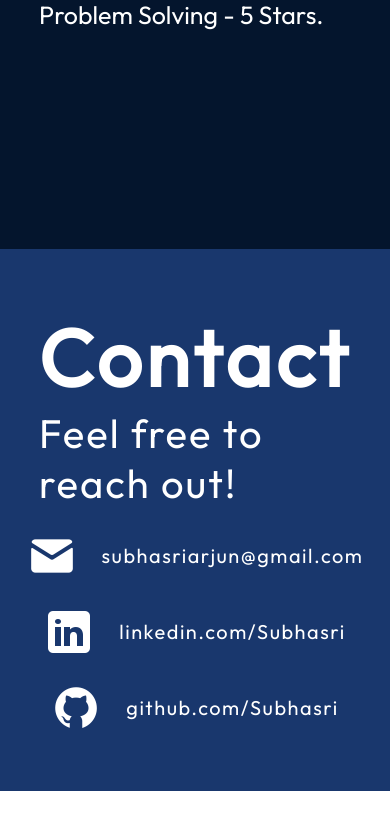
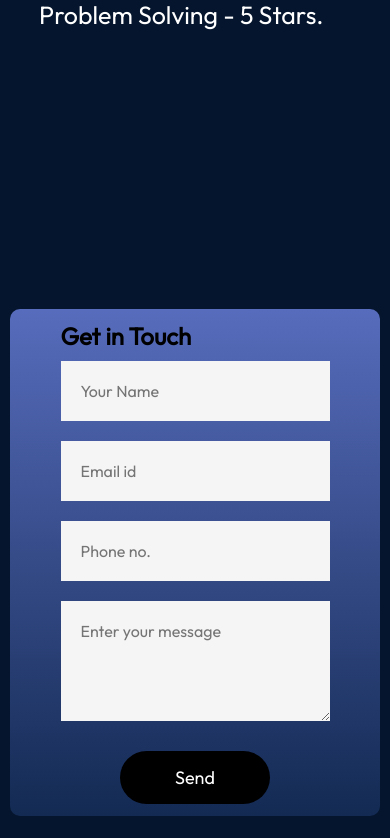
Before and after one commit to Subhasrimax/My-Portfolio, a React (Vite) app: page / in a window 390 px wide. Shown: the part 7486-8324 px from the top of the page. Before the commit the page ends 8277 px from the top, so only its background shows below. Built offline with nearby package versions, Linux system fonts and the light colour scheme.

Commit message:
Contactform update

```diff
--- a/package.json
+++ b/package.json
@@ -12,6 +12,7 @@
   "dependencies": {
     "@fontsource/outfit": "^5.0.13",
     "@fontsource/roboto": "^5.0.13",
+    "emailjs-com": "^3.2.0",
     "prop-types": "^15.8.1",
     "react": "^18.3.1",
     "react-dom": "^18.3.1"
--- a/src/App.jsx
+++ b/src/App.jsx
@@ -7,6 +7,7 @@ import { Navbar } from "./components/Navbar/Navbar";
 import { Projects } from "./components/Projects/Projects";
 import { Awards } from "./components/Awards/awards"
 import { Education } from "./components/Education/education";
+import { ContactForm } from "./components/ContactForm/ContactForm"
 
 function App() {
   return (
@@ -18,6 +19,7 @@ function App() {
       <Experience />
       <Projects />
       <Awards />
+      <ContactForm />
       <Contact />
     </div>
   );
--- /dev/null
+++ b/src/components/ContactForm/ContactForm.jsx
@@ -0,0 +1,46 @@
+import styles from "./ContactForm.module.css";
+
+export const ContactForm = () => {
+  const onSubmit = async (event) => {
+    event.preventDefault();
+    const formData = new FormData(event.target);
+
+    formData.append("access_key", "fe7dc24c-d8a0-4744-80c3-c414e3d02750");
+
+    const object = Object.fromEntries(formData);
+    const json = JSON.stringify(object);
+
+    const res = await fetch("https://api.web3forms.com/submit", {
+      method: "POST",
+      headers: {
+        "Content-Type": "application/json",
+        Accept: "application/json"
+      },
+      body: json
+    }).then((res) => res.json());
+
+    if (res.success) {
+      console.log("Success", res);
+    }
+  };
+    return(
+    <footer id="contactform" className={styles.container}>
+      <div className={styles.text}>
+      </div>
+      <ul className={styles.links}>
+        <li className={styles.link}>
+        <form onSubmit={onSubmit}>
+            <h2>Get in Touch</h2>
+            <input type="text" id="name" name="name" placeholder="Your Name" required></input>
+            <input type="email" id="email" name="email" placeholder="Email id" required></input>
+            <input type="text" id="phone" name="phone" placeholder="Phone no." required ></input>
+            <textarea id="message" rows="4" name="message" placeholder="Enter your message"></textarea>
+            <button type="submit">Send</button>
+        </form>
+        </li>
+      </ul>
+    </footer>
+  );
+};
+
+export default ContactForm;
--- /dev/null
+++ b/src/components/ContactForm/ContactForm.module.css
@@ -0,0 +1,68 @@
+*{
+    margin: 0;
+    padding: 0;
+    box-sizing: border-box;
+    font-family: 'poppins', 'sans-serif';
+}
+
+.container{
+    width: 100%;
+    height: 100vh;
+    display: flex;
+    align-items: center;
+    justify-content: center;
+}
+
+form{
+    background: linear-gradient(180deg, #576cbc 0%, #132a53 100%);
+    display: flex;
+    flex-direction: column;
+    padding: 3vw 13vw;
+    max-width: 900px;
+    border-radius: 10px;
+}
+
+form h3{
+    color: #555;
+    font-weight: 800;
+    margin-bottom: 20px;
+}
+
+form input, form textarea{
+    border: 0;
+    margin: 10px 0;
+    padding: 20px 80px;
+    outline: none;
+    background: #f5f5f5;
+    font-size: 16px;
+}
+
+form button{
+    padding: 15px;
+    background: black;
+    color: #fff;
+    font-size: 18px;
+    border: 0;
+    outline: none;
+    cursor: pointer;
+    width: 150px;
+    margin: 20px auto 0;
+    border-radius: 30px;
+}
+
+@media screen and (max-width: 830px) {
+    .container {
+      flex-direction: column;
+      gap: 23px;
+    }
+
+    form input, form textarea{
+      display: flex;
+      flex-direction: column;
+      align-items: center;
+      border: 0;
+      margin: 10px 0;
+      padding: 20px;
+      font-size: 16px;
+    }
+}
```
Also changed, not shown: 1 other file (tests, documents, lock files or other folders).
